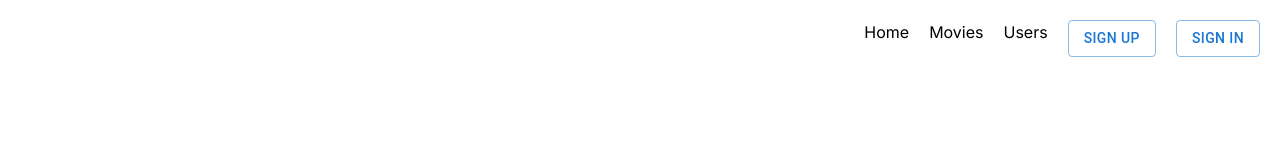
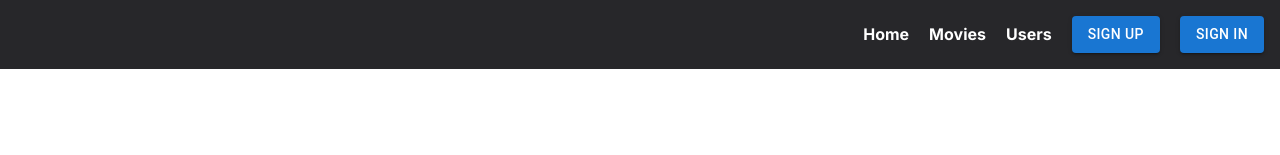
Before and after one commit to phihungha/movie-review-website, a Next.js app: page /movies in a window 1280 px wide. Shown: the top 155 px of the page. Built offline with nearby package versions, Linux system fonts and the light colour scheme; no server answers.

Commit message:
Improve look of navbar

```diff
--- a/app/components/NavBar/AuthNavSection.tsx
+++ b/app/components/NavBar/AuthNavSection.tsx
@@ -4,9 +4,9 @@ import Link from "next/link";
 import { getAuth, onAuthStateChanged } from "firebase/auth";
 import { useRouter } from "next/navigation";
 import { useEffect, useState } from "react";
-import { NavBarText } from "../Texts/NavBarText";
 import { appSignOut } from "@/lib/auth";
 import { NavBarButton } from "./NavBarButton";
+import NavBarText from "../Texts/NavBarText";
 
 export default function NavBar() {
   const [isLoggedIn, setIsLoggedIn] = useState(false);
@@ -59,6 +59,9 @@ function LoggedInSegment({ userFullName }: { userFullName: string | null }) {
   return (
     <>
       <Link href="/personal">
+        <NavBarText>My account</NavBarText>
+      </Link>
+      <Link href="/personal">
         <NavBarText>Welcome, {userFullName}</NavBarText>
       </Link>
       <NavBarButton onClick={onSignOut}>Sign out</NavBarButton>
--- a/app/components/NavBar/NavBar.tsx
+++ b/app/components/NavBar/NavBar.tsx
@@ -1,13 +1,20 @@
 import Link from "next/link";
 import AuthNavSection from "./AuthNavSection";
 import LoadingState from "../LoadingState/LoadingState";
+import NavBarText from "../Texts/NavBarText";
 
 export default function NavBar() {
   return (
-    <nav className="flex gap-5 justify-end p-5">
-      <Link href="/">Home</Link>
-      <Link href="/movies">Movies</Link>
-      <Link href="/users">Users</Link>
+    <nav className="flex justify-end p-4 gap-5 items-center bg-zinc-800">
+      <NavBarText>
+        <Link href="/">Home</Link>
+      </NavBarText>
+      <NavBarText>
+        <Link href="/movies">Movies</Link>
+      </NavBarText>
+      <NavBarText>
+        <Link href="/users">Users</Link>
+      </NavBarText>
       <LoadingState>
         <AuthNavSection />
       </LoadingState>
--- a/app/components/NavBar/NavBarButton.tsx
+++ b/app/components/NavBar/NavBarButton.tsx
@@ -1,8 +1,13 @@
 "use client";
 
 import { Button, ButtonProps } from "@mui/material";
-import React from "react";
 
 export function NavBarButton(props: ButtonProps) {
-  return <Button variant="outlined" {...props} />;
+  return (
+    <Button
+      variant="contained"
+      className="px-3 py-1 bg-white text-black hover:bg-white normal-case font-bold"
+      {...props}
+    />
+  );
 }
--- a/app/components/Texts/NavBarText.tsx
+++ b/app/components/Texts/NavBarText.tsx
@@ -1,5 +1,5 @@
-import { TextProps } from "@/app/props/TextProps";
+import { TextProps } from "@/props/TextProps";
 
-export function NavBarText({ children }: TextProps) {
-  return <p className="text-white">{children}</p>;
+export default function NavBarText({ children }: TextProps) {
+  return <p className="font-bold text-white">{children}</p>;
 }
```
